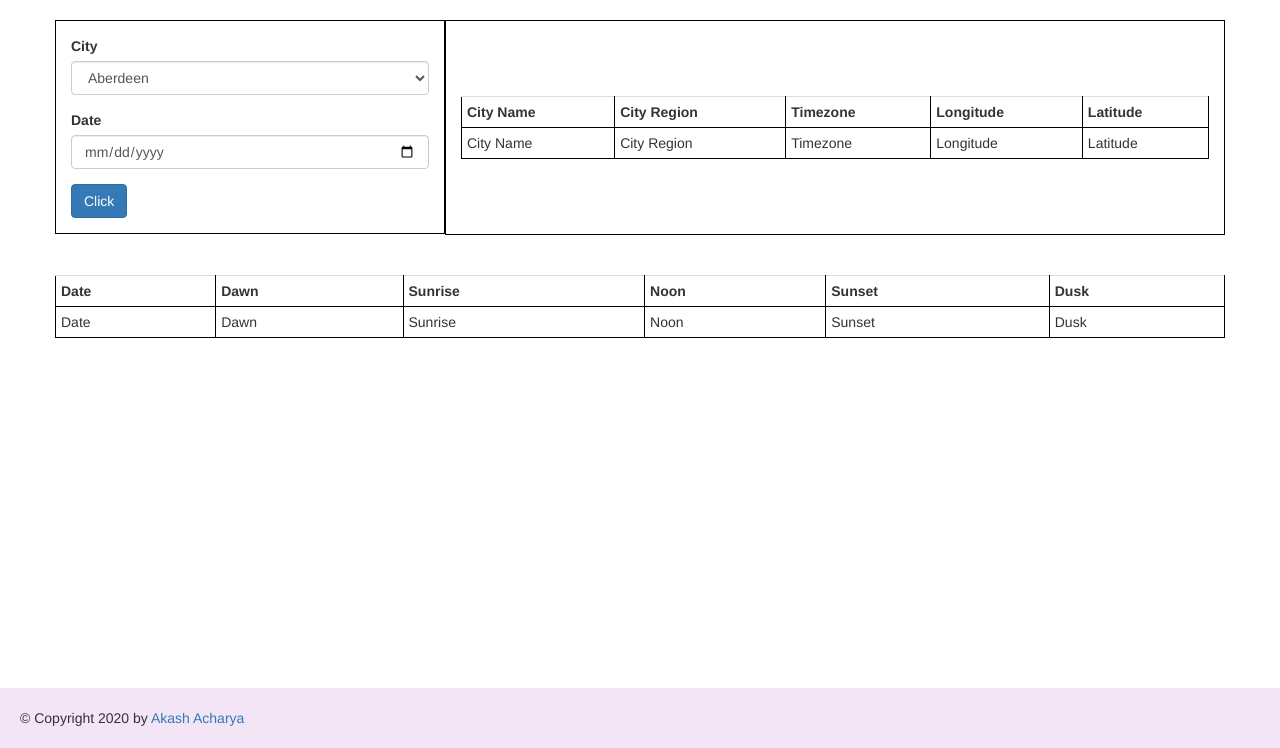
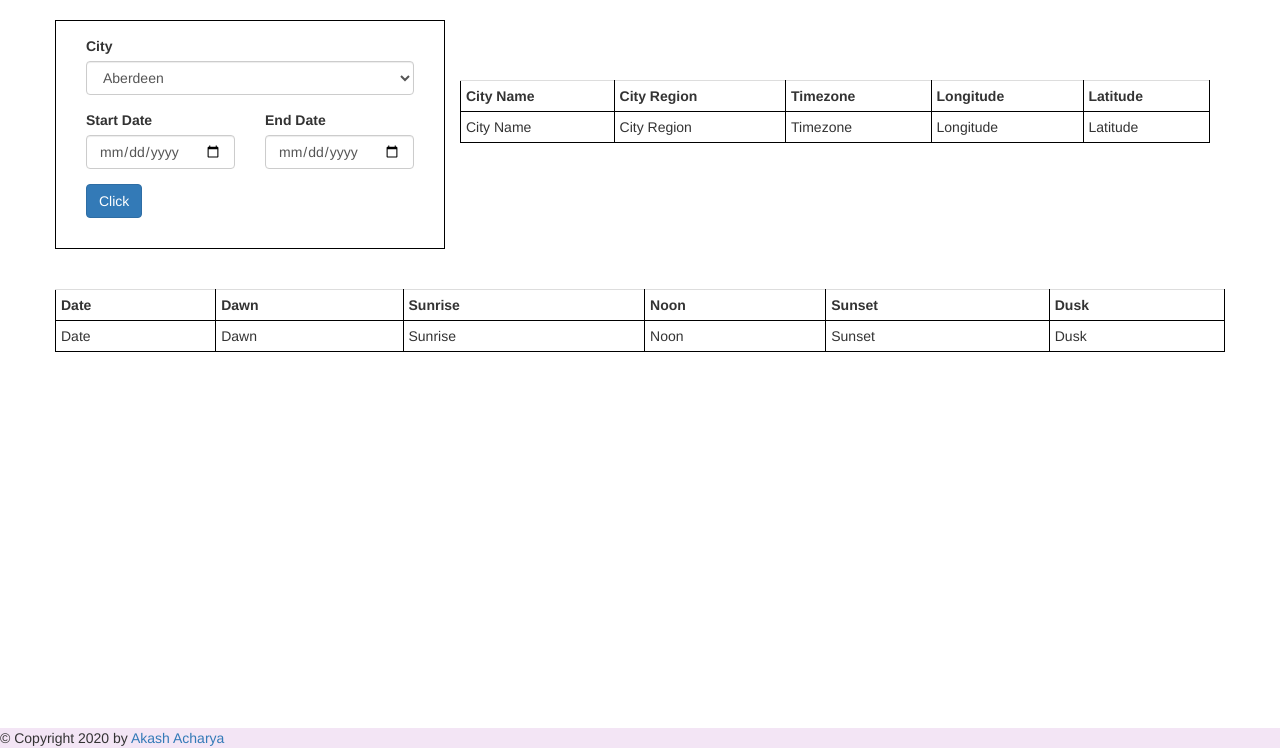
Before and after one commit to akshachrya/Astral, a Flask app: page / in a window 1280 px wide. Shown: the part 52-800 px from the top of the page. Run offline with Flask 2, Linux system fonts and the light colour scheme; some libraries are stand-ins or nearby versions.

Commit message:
1. add end date 2. make table between start date and end date

```diff
--- a/static/css/style.css
+++ b/static/css/style.css
@@ -8,8 +8,7 @@ h1{
 
 #footer {
 	background-color: #f3e5f5;
-	padding: 20px;
-	position: absolute;
+	position:fixed;
 	bottom: 0;
 	width: 100%;
 }
@@ -26,3 +25,17 @@ table,th, td{
 	border: 1px solid black;
     padding: 15px;
 }
+
+
+
+.loader{
+    display: none;
+    position: fixed;
+    top: 0;
+    right: 0;
+    bottom: 0;
+    left: 0;
+    opacity: 0.5;
+    z-index: 9999;
+    background: #e9e9e9 url(/static/img/fading.gif) center center no-repeat;
+}
--- a/static/js/home.js
+++ b/static/js/home.js
@@ -2,24 +2,37 @@ $('#cityform').on('submit',function(e){
 	e.preventDefault();
 	city=$('#cityselect').val()
 	date=$('#citydate').val()
-	data={'city':city,'date':date}
-
+	date1=$('#citydate1').val()
+	data={'city':city,'date':date,'date1':date1}
+	$('.loader').show();
 	$.ajax({
 	 url:'/send',
 	 type:'POST',
 	 contentType: 'application/json',
 	 data:JSON.stringify(data),
 	 success:function(response){
+	 $('#hidetable').hide();
 	  var res=JSON.parse(response);
 	  var table1=res['table1']
 	  var table2=res['table2']
-	  console.log(table2)
-	  $('#cityname').html(table1['city'])
+	   $('#cityname').html(table1['city'])
 	  $('#cityregion').html(table1['region'])
 	  $('#timezone').html(table1['timezone'])
 		$('#longitude').html(table1['long'])
 		$('#latitude').html(table1['lat'])
-		$('#tablesss').html('<td>'+table2['date']+'</td><td>'+table2['dawn']+'<td>'+table2['sunrise']+'</td><td>'+table2['noon']+'</td><td>'+table2['sunset']+'</td><td>'+table2['dusk']+'</td>')
+
+
+	  var tabledata=''
+	  tabledata+='<table style="width:100%" class="table table-condensed">'
+	   tabledata+='<tr><th>Date</th><th>Dawn</th><th>Sunrise</th><th>Noon</th><th>Sunset</th><th>Dusk</th></tr>'
+
+
+		for(var i=0;i<table2.length;i++){
+			tabledata+='<tr><td>'+table2[i]['date']+'</td><td>'+table2[i]['dawn']+'<td>'+table2[i]['sunrise']+'</td><td>'+table2[i]['noon']+'</td><td>'+table2[i]['sunset']+'</td><td>'+table2[i]['dusk']+'</td></tr>'
+		}
+		tabledata+='</table>'
+
+		$('#tablesss').html(tabledata)
 
 
 	 }
--- a/templates/home.html
+++ b/templates/home.html
@@ -5,7 +5,7 @@
 <div class="row">
 	<div class="col-sm-4 bordermaker">
 		<form id='cityform'>
-		  <div class="form-group">
+		  <div class="form-group col-md-12">
 		    <label>City</label>
 			<select id="cityselect" class="form-control">
 				{% for i in cities %}
@@ -13,19 +13,24 @@
 				{%endfor%}
 			</select>
 		  </div>
-		  <div class="form-group">
-		    <label>Date</label>
+		  <div class="form-group col-md-6">
+		    <label>Start Date</label>
 		    <input id="citydate" type="date" class="form-control" required>
 		  </div>
-
+		  <div class="form-group col-md-6">
+		    <label>End Date</label>
+		    <input id="citydate1" type="date" class="form-control" required>
+		  </div>
+		  <div class="form-group col-md-12">
 		  <button type="submit" class="btn btn-primary">Click</button>
+		</div>
 		</form>
 	</div>
-
-	<div class="col-sm-8 bordermaker">
+	<div class="col-sm-8">
 		<br>
 		<br>
 		<br>
+
 		<table style="width:100%" class="table table-condensed">
 			<tr>
 				<th>City Name</th>
@@ -46,9 +51,8 @@
 		</table>
 		<br>
 		<br>
+		<br>
 	</div>
-
-
 </div>
 <div class="row">
 	<br>
@@ -56,26 +60,17 @@
 </div>
 <!-- Datatable -->
 <div class="row">
-	<table style="width:100%" class="table table-condensed">
-            <tr>
-                  <th>Date</th>
-                  <th>Dawn</th>
-                  <th>Sunrise</th>
-                  <th>Noon</th>
-                  <th>Sunset</th>
-                  <th>Dusk</th>
-            </tr>
-            <tr id='tablesss'>
-            	<td>Date</td>
-                  <td>Dawn</td>
-                  <td>Sunrise</td>
-                  <td>Noon</td>
-                  <td>Sunset</td>
-                  <td>Dusk</td>
-            </tr>
-	</table>
+	<div id='hidetable'>
+		<table style="width:100%" class="table table-condensed">
+			<tr><th>Date</th><th>Dawn</th><th>Sunrise</th><th>Noon</th><th>Sunset</th><th>Dusk</th></tr>
+			 <tr><td>Date</td><td>Dawn</td><td>Sunrise</td><td>Noon</td><td>Sunset</td><td>Dusk</td></td>
+		</table>
+	</div>
 
-</div>
+	<div id='tablesss'></div>
+
+
+	</div>
 
 <script src="/static/js/home.js"></script>
 
```
Also changed, not shown: views/api.py (+14 -10 lines), static/img/fading.gif (added).
